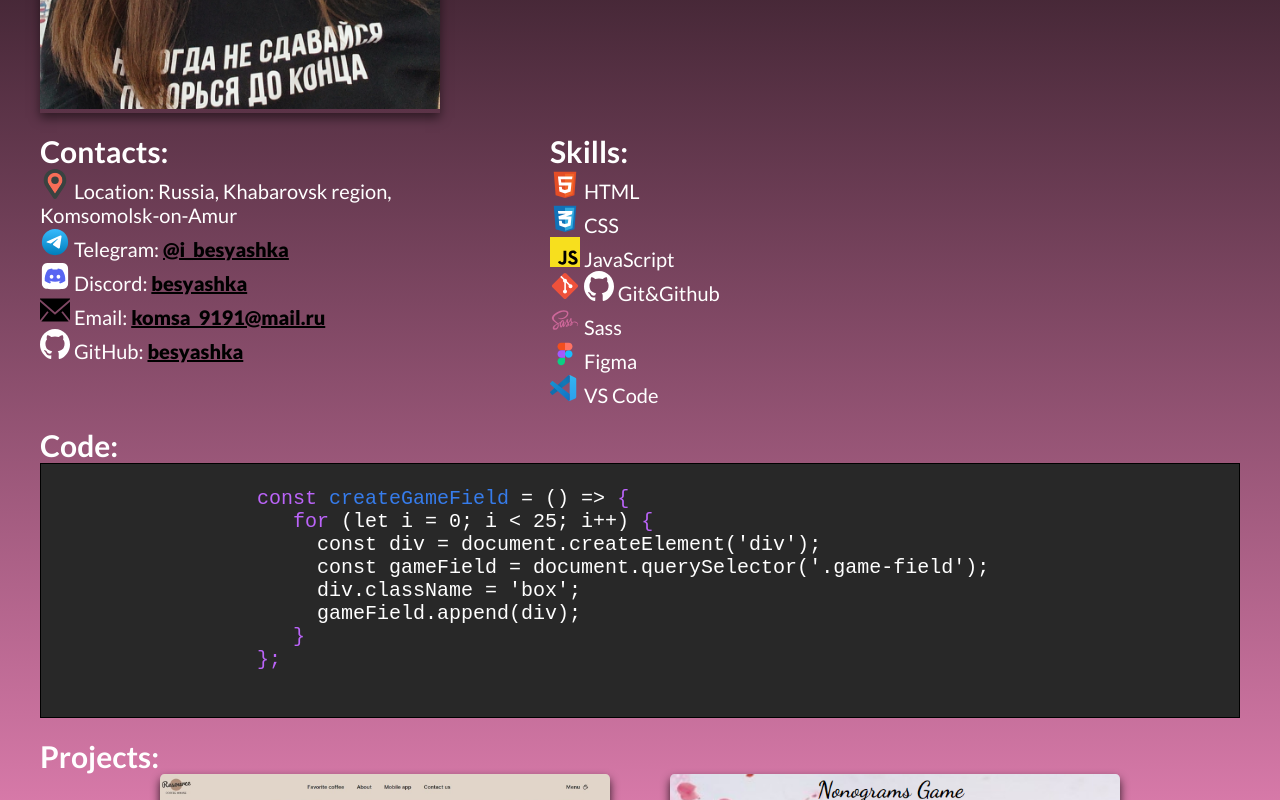
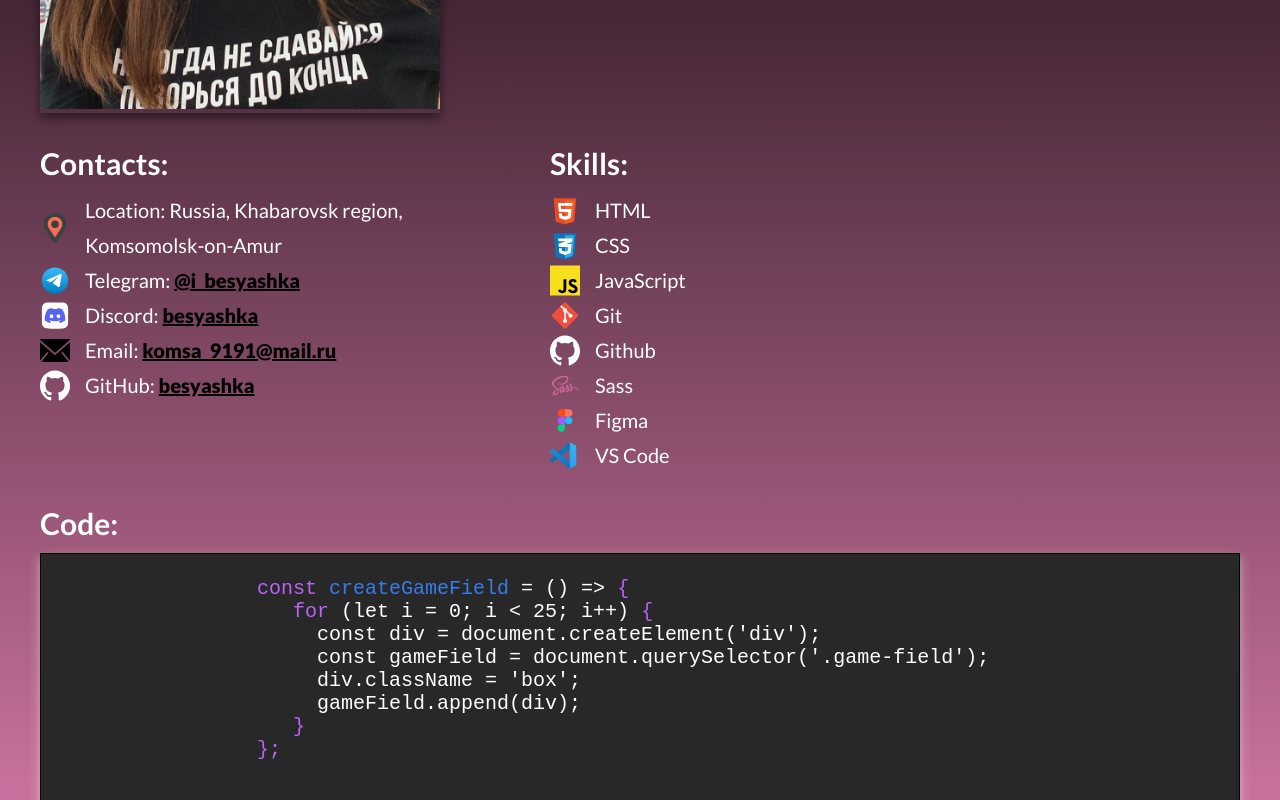
Before and after one commit to besyashka/rsschool-cv, a plain HTML site: page index.html in a window 1280 px wide. Shown: the part 400-1200 px from the top of the page. Drawn offline with Linux system fonts and the light colour scheme.

Commit message:
feat: add styling to sample code, title, contacts and skills list

```diff
--- a/index.html
+++ b/index.html
@@ -79,8 +79,11 @@
                   </li>
                   <li class="skills_item">
                      <img src="./assets/svg/git.svg" alt="icon Git" class="skills-icon">
+                     <span>Git</span>
+                  </li>
+                  <li class="skills_item">
                      <img src="./assets/svg/github.svg" alt="icon GitHub" class="skills-icon">
-                     <span>Git&amp;Github</span>
+                     <span>Github</span>
                   </li>
                   <li class="skills_item">
                      <img src="./assets/svg/sass.svg" alt="icon Sass" class="skills-icon">
@@ -100,7 +103,7 @@
          <section class="section" id="code">
             <h2>Code:</h2>
             <pre class="pre">
-               <span>
+               <code>
                   <span class="code-color">const</span> <span class="code-color-tittle">createGameField</span> = () => <span class="code-color">{</span>
                      <span class="code-color">for</span> (let i = 0; i &lt; 25; i++) <span class="code-color">{</span>
                        const div = document.createElement('div');
--- a/style.css
+++ b/style.css
@@ -15,6 +15,10 @@ h1 {
    font-weight: 800;
    color: #5b09eb;
    -webkit-text-stroke: 1px #FFFFFF;
+}
+
+h2 {
+   line-height: 60px;
 }
 
 .wrapper {
@@ -73,11 +77,19 @@ h1 {
 
 .container_contacts-skills {
    display: flex;
+   flex-wrap: wrap;
    gap: 60px;
 }
 
 .contacts_list{
    width: 450px;
+}
+
+.contacts_item,
+.skills_item {
+   display: flex;
+   gap: 15px;
+   line-height: 35px;
 }
 
 .contacts-link {
@@ -92,9 +104,11 @@ h1 {
 
 .pre {
    max-width: 1300px;
+   overflow: auto;
    color: #FFFFFF;
    background: #282828;
    border: 1px solid #000000;
+   box-shadow: 0px 5px 10px 0px rgb(247 241 241 / 50%);
 }
 
 .code-color {
```
